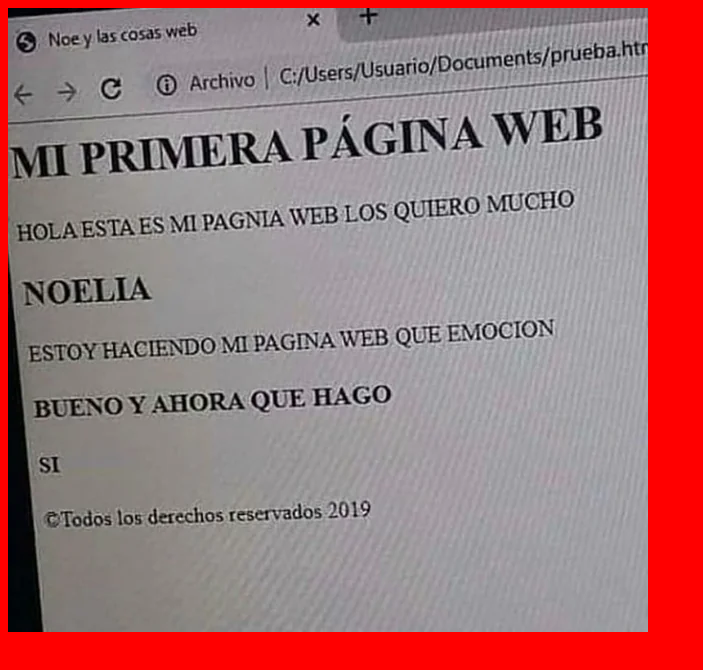
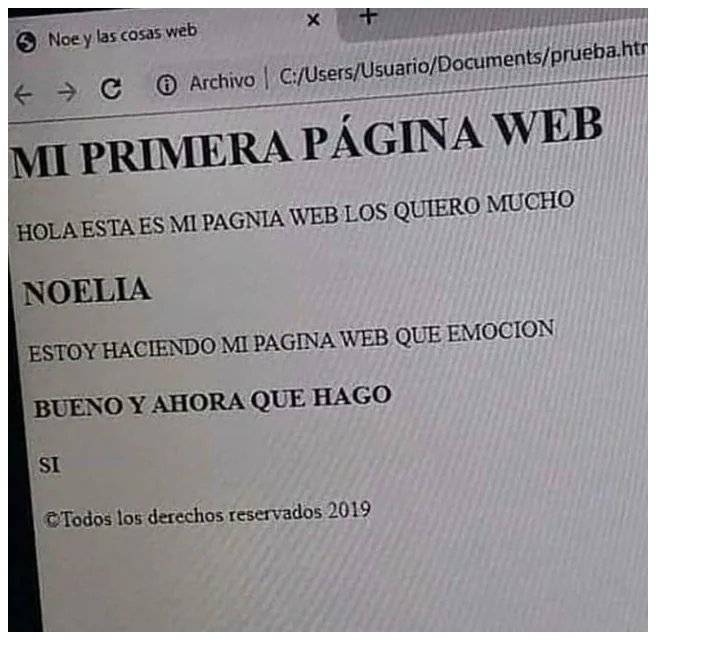
Before and after one commit to PitonPeton/devOpsSurge, a plain HTML site: page index.html in a window 1280 px wide. Shown: the whole page, without its empty margins (0-703 px from the left). Drawn offline with Linux system fonts and the light colour scheme.

Commit message:
Update index.html

```diff
--- a/index.html
+++ b/index.html
@@ -1,3 +1,3 @@
-<body style= "background-color: #FF0000	 ;">
+<body style= "background-color: #FFFFFF	 ;">
 	<img src="meme.webp" alt="meme">
 </body>
```
